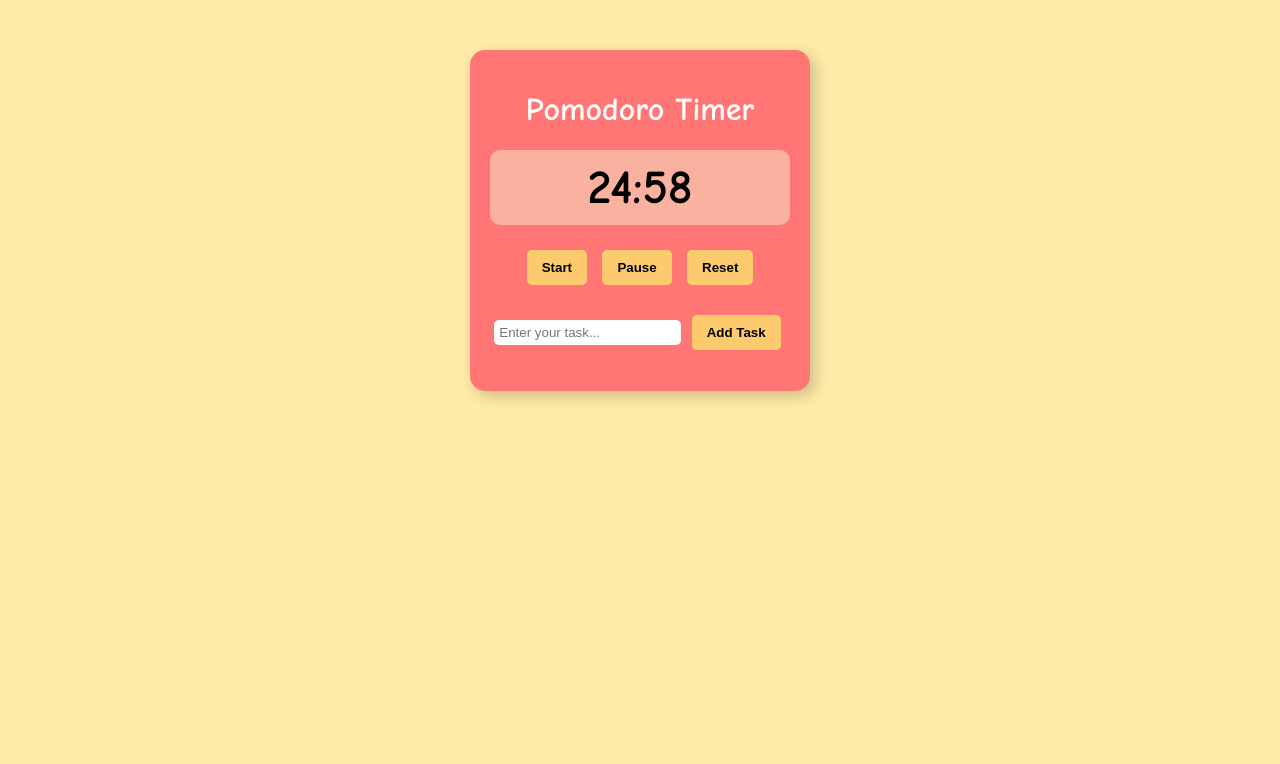
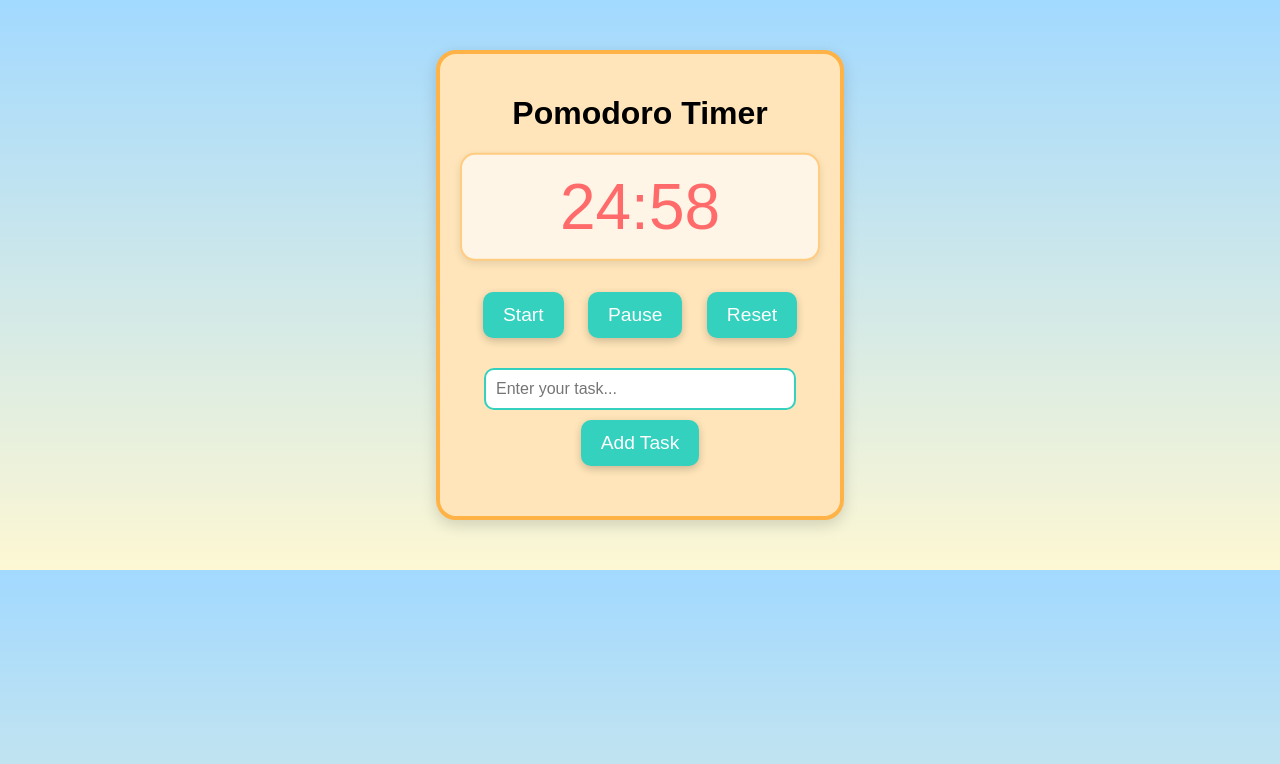
Before and after one commit to stephen-legit/PomodoroTimer, a website built with Vite: page index.html in a window 1280 px wide. Both pictures are taken after a click on the button "Start". Built offline with nearby package versions, Linux system fonts and the light colour scheme.

Commit message:
Updated UI Design and made some JS changes

```diff
--- a/index.html
+++ b/index.html
@@ -12,10 +12,10 @@
         <div class="timer">
             <span id="minutes">25</span>:<span id="seconds">00</span>
         </div>
-        <div class="buttons">
-            <button id="start">Start</button>
-            <button id="pause">Pause</button>
-            <button id="reset">Reset</button>
+        <div class="controls">
+          <button id="start">Start</button>
+          <button id="pause">Pause</button>
+          <button id="reset">Reset</button>
         </div>
         <div class="task-input">
             <input type="text" id="task" placeholder="Enter your task...">
--- a/main.js
+++ b/main.js
@@ -8,6 +8,7 @@ const secondsDisplay = document.getElementById("seconds");
 const startButton = document.getElementById("start");
 const pauseButton = document.getElementById("pause");
 const resetButton = document.getElementById("reset");
+const timerDisplay = document.querySelector(".timer");
 
 startButton.addEventListener("click", startTimer);
 pauseButton.addEventListener("click", pauseTimer);
@@ -17,12 +18,14 @@ function startTimer() {
     if (!isRunning) {
         isRunning = true;
         timer = setInterval(updateTimer, 1000);
+        timerDisplay.classList.add("running"); // Add animation
     }
 }
 
 function pauseTimer() {
     clearInterval(timer);
     isRunning = false;
+    timerDisplay.classList.remove("running"); // Remove animation
 }
 
 function resetTimer() {
@@ -31,6 +34,7 @@ function resetTimer() {
     minutes = 25;
     seconds = 0;
     updateDisplay();
+    timerDisplay.classList.remove("running"); // Remove animation
 }
 
 function updateTimer() {
@@ -38,6 +42,7 @@ function updateTimer() {
         if (minutes === 0) {
             clearInterval(timer);
             alert("Time's up! Take a break! 🎉");
+            timerDisplay.classList.remove("running"); // Remove animation
             return;
         }
         minutes--;
--- a/style.css
+++ b/style.css
@@ -1,64 +1,113 @@
 body {
-    font-family: 'Comic Sans MS', cursive, sans-serif;
+    font-family: 'Poppins', sans-serif;
     text-align: center;
-    background-color: #ffeaa7;
+    margin: 0;
+    padding: 0;
+    background: linear-gradient(to bottom, #a2d9ff, #fdf7d3);
 }
 
+/* App Container */
 .app {
-    background: #ff7675;
+    background: #ffe5b9;
+    border: 4px solid #ffb347;
     padding: 20px;
-    border-radius: 15px;
-    width: 300px;
+    border-radius: 20px;
+    width: 360px;
     margin: 50px auto;
-    box-shadow: 5px 5px 15px rgba(0, 0, 0, 0.2);
+    box-shadow: 0 5px 15px rgba(0, 0, 0, 0.15);
+    position: relative;
 }
 
-h1 {
-    color: #fff;
+/* Timer Section */
+.timer {
+    font-size: 4rem;
+    color: #ff6b6b;
+    margin: 20px 0;
+    background: #fff5e6;
+    padding: 15px;
+    border-radius: 15px;
+    border: 2px solid #ffcc80;
+    box-shadow: 0 3px 8px rgba(0, 0, 0, 0.1);
 }
 
-.timer {
-    font-size: 3rem;
-    font-weight: bold;
-    margin: 20px 0;
-    background: #fab1a0;
-    padding: 10px;
+/* Buttons */
+button {
+    background: #34d1bf;
+    color: #fff;
+    font-size: 1.2rem;
+    border: none;
     border-radius: 10px;
-}
-
-button {
-    background: #fdcb6e;
-    border: none;
-    padding: 10px 15px;
-    margin: 5px;
+    padding: 12px 20px;
+    margin: 10px;
     cursor: pointer;
-    border-radius: 5px;
-    font-weight: bold;
+    transition: all 0.3s ease;
+    box-shadow: 0 3px 8px rgba(0, 0, 0, 0.2);
 }
 
 button:hover {
-    background: #e17055;
-    color: white;
+    background: #27ab8f;
+    transform: scale(1.1);
 }
 
+/* Decorative Elements */
+.decoration {
+    position: absolute;
+    width: 100px;
+    height: 100px;
+    background-size: cover;
+}
+
+/* Task Input */
 .task-input {
     margin-top: 20px;
 }
 
 input {
-    padding: 5px;
-    border: none;
-    border-radius: 5px;
+    padding: 10px;
+    border: 2px solid #34d1bf;
+    border-radius: 10px;
+    font-size: 1rem;
+    width: 80%;
 }
 
+/* Task List */
 #task-list {
     list-style: none;
     padding: 0;
+    margin-top: 20px;
 }
 
 #task-list li {
-    background: #dfe6e9;
-    margin: 5px;
-    padding: 5px;
+    background: #fff;
+    margin: 10px auto;
+    padding: 10px;
+    border-radius: 10px;
+    box-shadow: 0 3px 6px rgba(0, 0, 0, 0.1);
+    font-size: 1rem;
+    display: flex;
+    justify-content: space-between;
+    align-items: center;
+}
+
+.delete-task {
+    background: #ff6b6b;
+    color: #fff;
+    border: none;
     border-radius: 5px;
+    padding: 5px 10px;
+    cursor: pointer;
 }
+
+.delete-task:hover {
+    background: #e74c3c;
+}
+
+/* Animation */
+@keyframes bounce {
+    0%, 100% { transform: translateY(0); }
+    50% { transform: translateY(-10px); }
+}
+
+.timer.running {
+    animation: bounce 1s infinite;
+}
```
